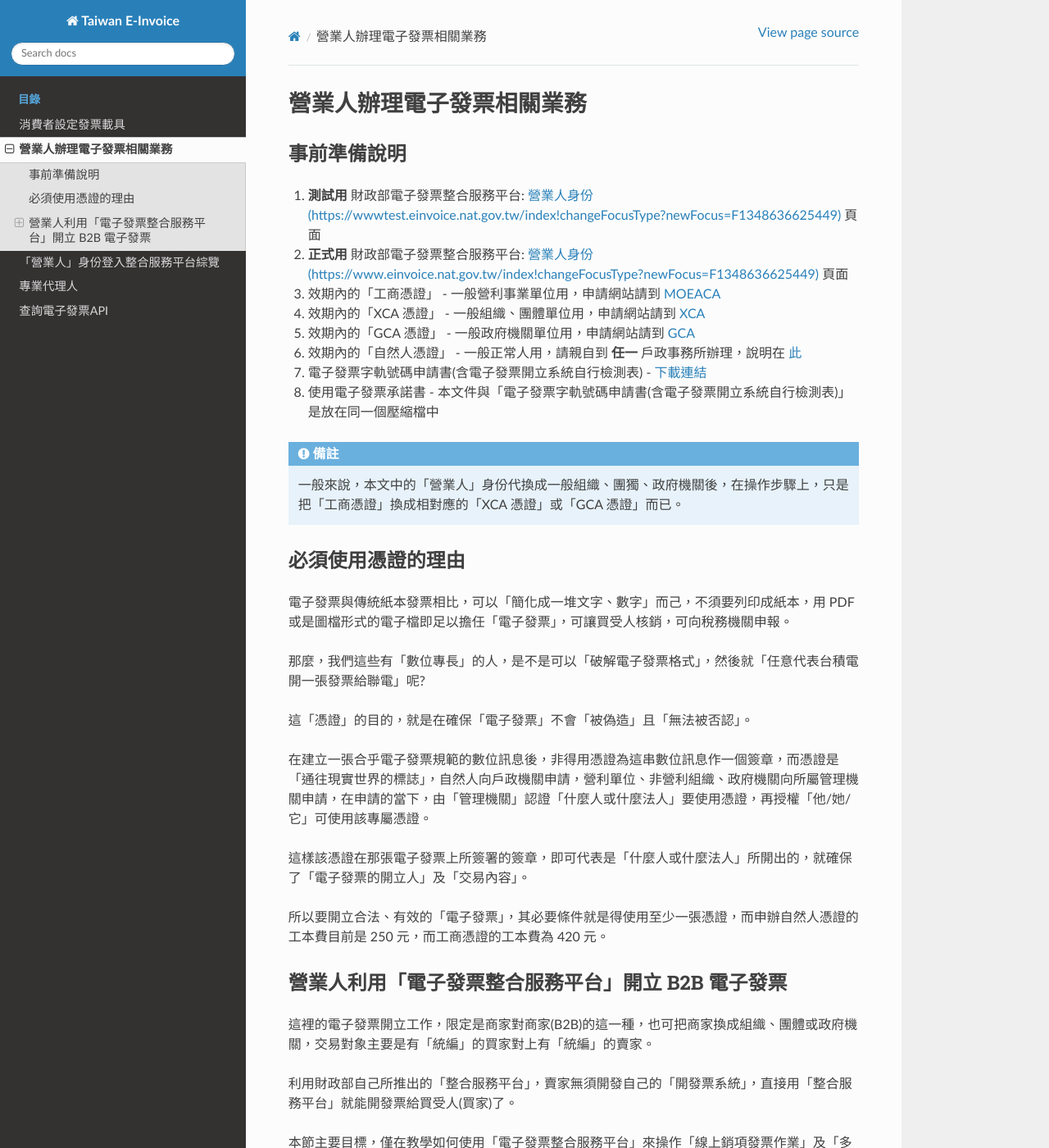
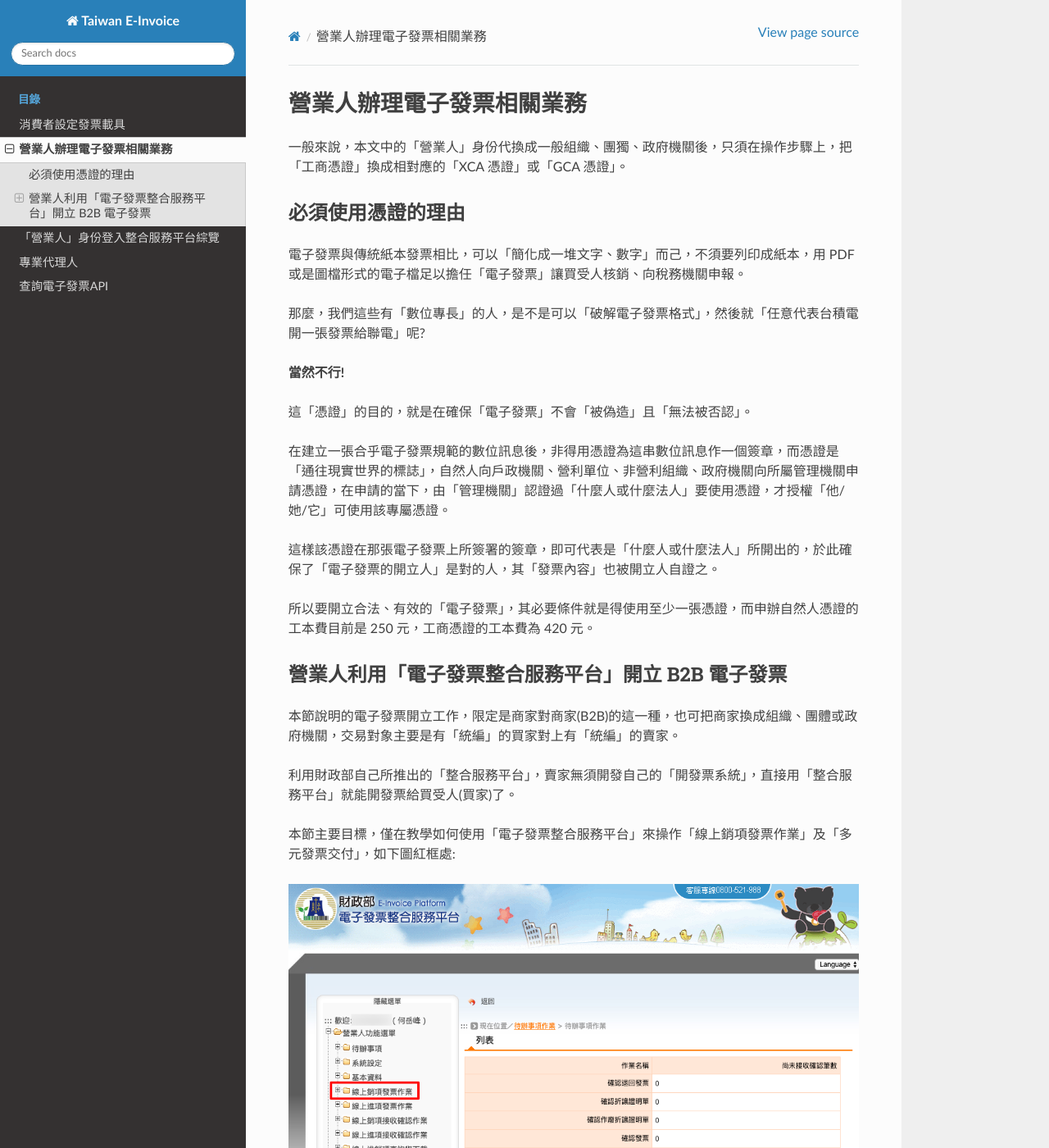
Before and after one commit to ho600-ltd/django-taiwan-einvoice, a Sphinx documentation site: the page built from docs/merchant_prepare.rst, in a window 1280 px wide and 1400 px high. Shown: the whole window at 82% size. Built offline with Sphinx 7.4.7 and the Read the Docs theme 2.0.0, drawn with Linux system fonts in a browser that asks for light colours; some of the changed text lies outside the part shown.

Commit message:
Writing the operations about CRUD of B2B invoices @CMEC2-324-hoamon-task-build-taiwan-einvoice-service-for-cm]

```diff
--- a/docs/merchant_prepare.rst
+++ b/docs/merchant_prepare.rst
@@ -1,60 +1,52 @@
 營業人辦理電子發票相關業務
 ===============================================================================
 
-事前準備說明
--------------------------------------------------------------------------------
-
-1. **測試用** 財政部電子發票整合服務平台: `營業人身份(https://wwwtest.einvoice.nat.gov.tw/index!changeFocusType?newFocus=F1348636625449) <https://wwwtest.einvoice.nat.gov.tw/index!changeFocusType?newFocus=F1348636625449>`_ 頁面
-#. **正式用** 財政部電子發票整合服務平台: `營業人身份(https://www.einvoice.nat.gov.tw/index!changeFocusType?newFocus=F1348636625449) <https://www.einvoice.nat.gov.tw/index!changeFocusType?newFocus=F1348636625449>`_ 頁面
-#. 效期內的「工商憑證」 - 一般營利事業單位用，申請網站請到 `MOEACA <https://moeaca.nat.gov.tw/>`_
-#. 效期內的「XCA 憑證」 - 一般組織、團體單位用，申請網站請到 `XCA <https://xca.nat.gov.tw/>`_
-#. 效期內的「GCA 憑證」 - 一般政府機關單位用，申請網站請到 `GCA <https://gca.nat.gov.tw/>`_
-#. 效期內的「自然人憑證」 - 一般正常人用，請親自到 **任一** 戶政事務所辦理，說明在 `此 <https://moica.nat.gov.tw/rac.html>`_
-#. 電子發票字軌號碼申請書(含電子發票開立系統自行檢測表) - `下載連結 <https://www.etax.nat.gov.tw/etwmain/front/ETW118W/CON/441/6304811861295645753>`_
-#. 使用電子發票承諾書 - 本文件與「電子發票字軌號碼申請書(含電子發票開立系統自行檢測表)」是放在同一個壓縮檔中
-
-.. note::
-
-    一般來說，本文中的「營業人」身份代換成一般組織、團獨、政府機關後，在操作步驟上，\
-    只是把「工商憑證」換成相對應的「XCA 憑證」或「GCA 憑證」而已。
+一般來說，本文中的「營業人」身份代換成一般組織、團獨、政府機關後，只須在操作步驟上，\
+把「工商憑證」換成相對應的「XCA 憑證」或「GCA 憑證」。
 
 必須使用憑證的理由
 -------------------------------------------------------------------------------
 
 電子發票與傳統紙本發票相比，可以「簡化成一堆文字、數字」而己，不須要列印成紙本，\
-用 PDF 或是圖檔形式的電子檔即足以擔任「電子發票」，可讓買受人核銷，可向稅務機關申報。
+用 PDF 或是圖檔形式的電子檔足以擔任「電子發票」讓買受人核銷、向稅務機關申報。
 
 那麼，我們這些有「數位專長」的人，是不是可以「破解電子發票格式」，\
 然後就「任意代表台積電開一張發票給聯電」呢?
 
+**當然不行!**
+
 這「憑證」的目的，就是在確保「電子發票」不會「被偽造」且「無法被否認」。
 
 在建立一張合乎電子發票規範的數位訊息後，非得用憑證為這串數位訊息作一個簽章，\
-而憑證是「通往現實世界的標誌」，自然人向戶政機關申請，\
-營利單位、非營利組織、政府機關向所屬管理機關申請，在申請的當下，\
-由「管理機關」認證「什麼人或什麼法人」要使用憑證，再授權「他/她/它」可使用該專屬憑證。
+而憑證是「通往現實世界的標誌」，自然人向戶政機關、\
+營利單位、非營利組織、政府機關向所屬管理機關申請憑證，在申請的當下，\
+由「管理機關」認證過「什麼人或什麼法人」要使用憑證，\
+才授權「他/她/它」可使用該專屬憑證。
 
 這樣該憑證在那張電子發票上所簽署的簽章，即可代表是「什麼人或什麼法人」所開出的，\
-就確保了「電子發票的開立人」及「交易內容」。
+於此確保了「電子發票的開立人」是對的人，其「發票內容」也被開立人自證之。
 
 所以要開立合法、有效的「電子發票」，其必要條件就是得使用至少一張憑證，\
-而申辦自然人憑證的工本費目前是 250 元，而工商憑證的工本費為 420 元。
+而申辦自然人憑證的工本費目前是 250 元，工商憑證的工本費為 420 元。
 
 營業人利用「電子發票整合服務平台」開立 B2B 電子發票
 -------------------------------------------------------------------------------
 
-這裡的電子發票開立工作，限定是商家對商家(B2B)的這一種，也可把商家換成組織、\
-團體或政府機關，\
+本節說明的電子發票開立工作，限定是商家對商家(B2B)的這一種，\
+也可把商家換成組織、團體或政府機關，\
 交易對象主要是有「統編」的買家對上有「統編」的賣家。\
 
 利用財政部自己所推出的「整合服務平台」，\
 賣家無須開發自己的「開發票系統」，直接用「整合服務平台」就能開發票給買受人(買家)了。
 
-本節主要目標，僅在教學如何使用「電子發票整合服務平台」來操作「線上銷項發票作業」及「多元發票交付」，如下圖紅框處:
+本節主要目標，僅在教學如何使用「電子發票整合服務平台」來操作「線上銷項發票作業」\
+及「多元發票交付」，如下圖紅框處:
 
 .. figure:: merchant_only_b2b/merchant_only_b2b_operations.png
 
-在「線上銷項發票作業」中的「開立發票」作業中，其發票買受人須在它的「電子發票整合平台」上設定「發票接受方式」，而在「多元發票交付」的「開立存證發票」作業上，\
+在「線上銷項發票作業」中的「開立發票」作業中，\
+其發票買受人須在它的「電子發票整合平台」上設定「發票接受方式」，\
+而在「多元發票交付」的「開立存證發票」作業上，\
 其發票買受人可為任何擁有統編的公司、非營利組織、政府單位。
 
 事前準備事項:
@@ -68,7 +60,8 @@
 * 受理機關: 請填寫貴司所屬之分局、稽徵所或服務處，敝司乃屬「財政部中區國稅局埔里稽徵所」
 * 一般稅額計算/首次申請 1 組: 1 組會有 50 個發票號碼，此數值請按貴司慣例自行評斷
 * 配號方式: 期配。 1 期為 2 個月，也是目前敝司購買紙本發票的習慣
-* 申請整合服務平台帳號、密碼: 因為敝司採用「工商憑證」自行到「整合服務平台」開立帳號了，所以此部份設定未勾選
+* 申請整合服務平台帳號、密碼: 因為敝司採用「工商憑證」自行到「整合服務平台」開立帳號了，\
+  所以此部份設定未勾選
 * 委任加值服務中心下載…: 本節教學乃以營業人本身為操作主體，所以無須委任加值服務中心
 * 本節操作乃營業人用最精簡方式開立電子發票，所以在檢具文件方面，只須要提供「電子發票承諾書」
 
@@ -83,7 +76,7 @@
 .. figure:: merchant_only_b2b/promise.png
 
 再附上「使用電子發票承諾書」，內容主要是提醒每期未開立之空白發票，\
-記得在次期 10 日內傳輸至整合服務平台。還有不要亂開發票，遵守相關法律，\
+記得 **在次期 10 日內傳輸至整合服務平台** 。還有不要亂開發票，遵守相關法律，\
 財政部是不會幫忙負責的…。這份承諾書 **強烈建議** 要全部瀏覽一遍，\
 再蓋上貴司之大、小章。
 
@@ -93,10 +86,17 @@
 實際操作流程
 ^^^^^^^^^^^^^^^^^^^^^^^^^^^^^^^^^^^^^^^^^^^^^^^^^^^^^^^^^^^^^^^^^^^^^^^^^^^^^^^
 
-需操作頁面如下:
+營業人在 B2B 電子發票上的操作，所關係的頁面如下:
 
-* 公司基本資料
-* 營業人接收方式設定
-* 產品單位設定
-* 產品資料維護
-* 營業人電子發票資格查詢
+* 營業人功能選單
+    * 系統設定
+        * 公司基本資料
+    * 基本資料
+        * 產品單位設定
+        * 產品資料維護
+        * 交易對象資料維護
+        * 主憑證資料登錄作業
+        * 營業人接收方式設定
+        * 營業人電子發票資格查詢
+    * 線上銷項發票作業
+* 電子發票專用字軌號碼取號
```
Also changed, not shown: docs/index.rst (+16 -4 lines).
